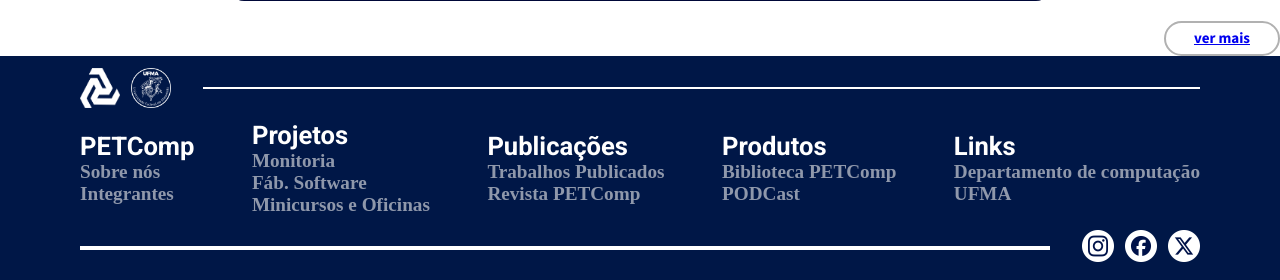
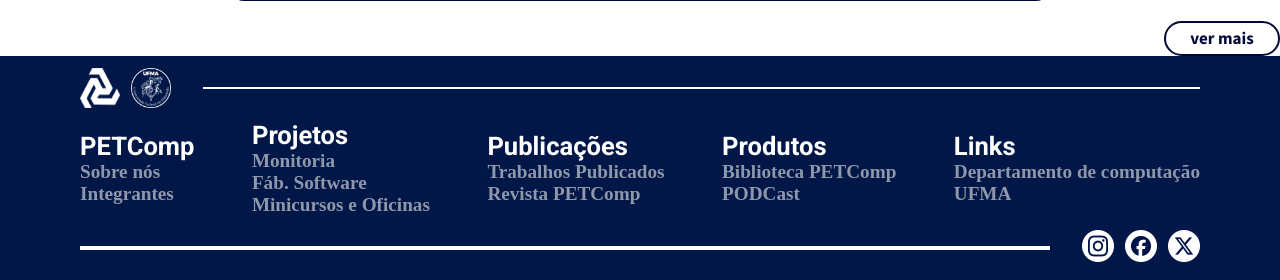
Before and after one commit to artur-pedro/petcomp-newwebsite, a PHP site: page /podcast.php in a window 1280 px wide. Shown: the part 2596-2876 px from the top of the page. Run offline with PHP 8.4, Linux system fonts and the light colour scheme.

Commit message:
Criando logica botao saiba mais na pag podcast

```diff
--- a/css/podcast.css
+++ b/css/podcast.css
@@ -102,25 +102,29 @@ body {
     color: rgba(255, 255, 255, 0.801);
     margin: 20px;
 }
-
 .ver-mais{
-    align-items: center;
-    justify-content: center;
-    & button{
+    & a{
+        align-items: center;
+        justify-content: center;
         font-family: 'Mada';
         display: block;
         margin-left: auto;
         width: 116px;
         height: 35px;
         background-color: rgb(255, 255, 255);
-        font-size: 15px;
+        font-size: 17px;
         font-weight: 550;
-        color: rgb(129, 129, 129);
-        border: 2px solid rgb(177, 177, 177);
+        color: #000838;
+        border: 2px solid #000838;
         border-radius: 30px;
+        text-align: center;
+        text-decoration: none;
+        display: flex;
     }
-    & button:hover{
-        background-color: rgb(241, 241, 241);
+    & a:hover{
+        background-color: #000838;
+        color: white;
+        text-decoration: none;
     }
 }
 
--- a/podcast.php
+++ b/podcast.php
@@ -113,9 +113,7 @@
         </div>
 
         <div class="ver-mais">
-            <button>
-                <a href="https://open.spotify.com/show/6fTiqItsIWohIacVtUv0Dn?si=bdca1064a4734622"target="_blank">ver mais</a>
-            </button>
+            <a href="https://open.spotify.com/show/6fTiqItsIWohIacVtUv0Dn?si=bdca1064a4734622"target="_blank">ver mais</a>
         </div>
 
 
```
